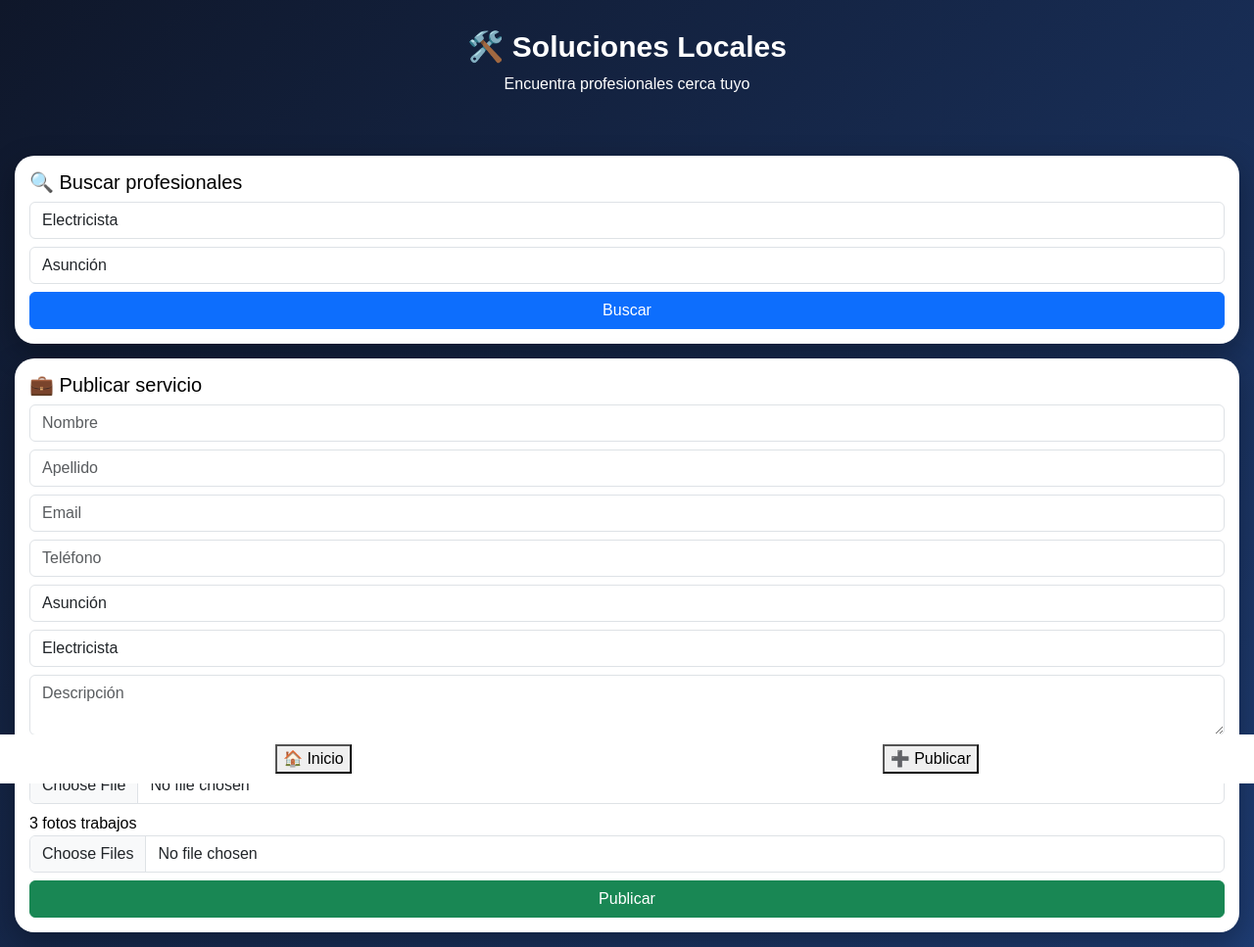
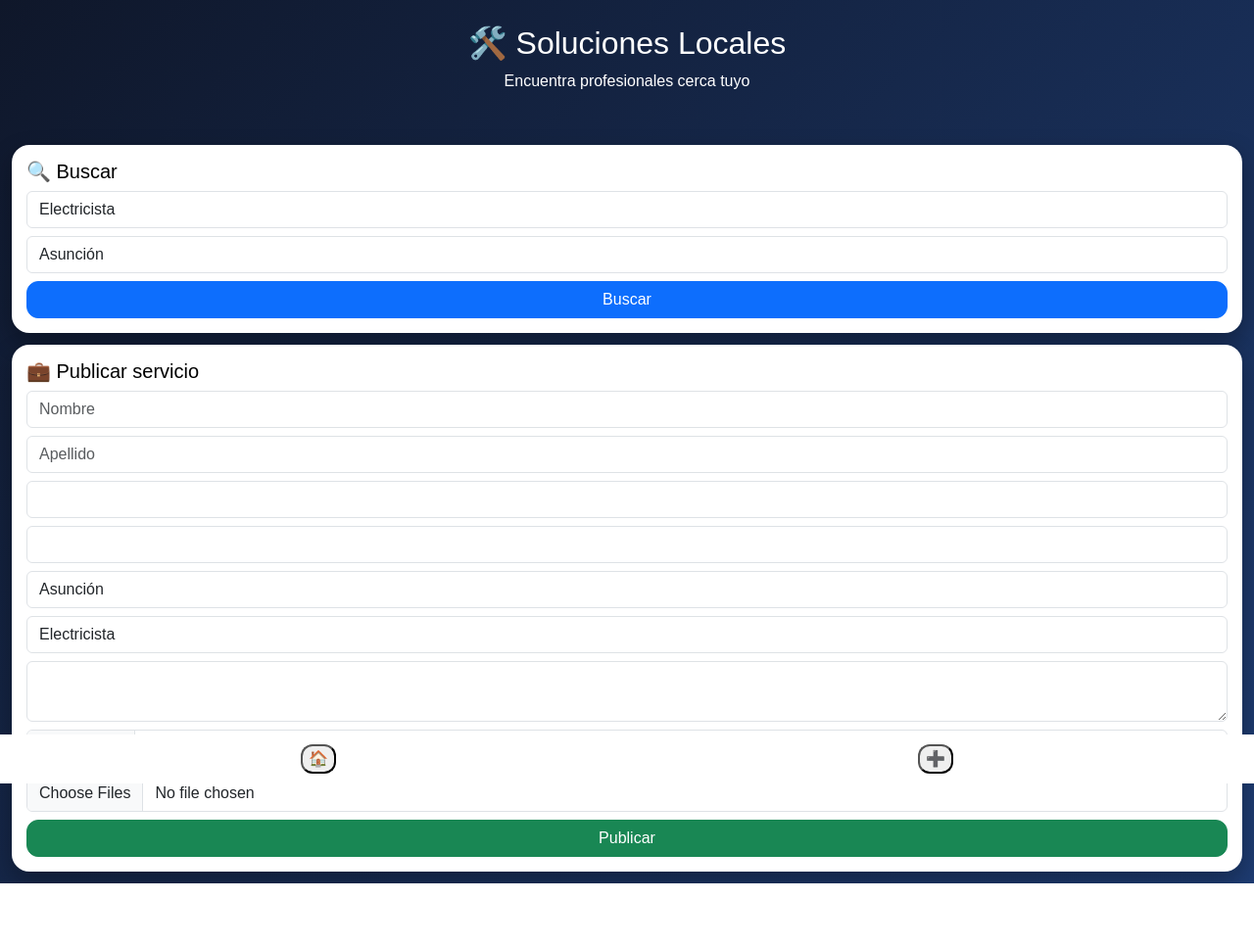
Before and after one commit to RaulBaez182/soluciones-locales, a Flask app: page / in a window 1280 px wide. Shown: the whole page at 98% size. After the commit the page ends 902 px from the top, so only its background shows below. Run offline with Flask 3, Linux system fonts and the light colour scheme.

Commit message:
Update index.html

```diff
--- a/templates/index.html
+++ b/templates/index.html
@@ -15,42 +15,44 @@
 
 .hero{
 text-align:center;
-    padding:30px;
-}
-
-.hero h1{
-    font-size:30px;
-    font-weight:bold;
+padding:25px;
 }
 
 .cardx{
 background:white;
 color:black;
-    border-radius:20px;
+border-radius:18px;
 padding:15px;
-    margin:15px;
-    box-shadow:0 10px 30px rgba(0,0,0,0.3);
+margin:12px;
+box-shadow:0 10px 25px rgba(0,0,0,0.3);
 }
 
 .perfil{
-    width:80px;
-    height:80px;
+width:70px;
+height:70px;
 border-radius:50%;
 object-fit:cover;
 }
 
-.galeria img{
+.badge{
+background:#1e3c72;
+color:white;
+padding:5px 10px;
+border-radius:10px;
+}
+
+.gal img{
 width:100%;
 height:90px;
 object-fit:cover;
 border-radius:10px;
 }
 
-.badge{
-    background:#1e3c72;
+button{
+border-radius:12px !important;
 }
 
-.navbar{
+.nav{
 position:fixed;
 bottom:0;
 width:100%;
@@ -65,20 +67,20 @@
 <body>
 
 <div class="hero">
-    <h1>🛠️ Soluciones Locales</h1>
+<h2>🛠️ Soluciones Locales</h2>
 <p>Encuentra profesionales cerca tuyo</p>
 </div>
 
 <div class="cardx">
-<h5>🔍 Buscar profesionales</h5>
+<h5>🔍 Buscar</h5>
 
 <select id="oficio" class="form-control mb-2"></select>
 <select id="ciudad" class="form-control mb-2"></select>
 
-<button onclick="buscar()" class="btn btn-primary w-100">
-Buscar
-</button>
+<button onclick="buscar()" class="btn btn-primary w-100">Buscar</button>
 </div>
+
+<div id="resultados"></div>
 
 <div class="cardx">
 <h5>💼 Publicar servicio</h5>
@@ -87,76 +89,64 @@
 
 <input name="nombre" class="form-control mb-2" placeholder="Nombre">
 <input name="apellido" class="form-control mb-2" placeholder="Apellido">
-<input name="email" class="form-control mb-2" placeholder="Email">
-<input name="telefono" class="form-control mb-2" placeholder="Teléfono">
+<input name="email" class="form-control mb-2">
+<input name="telefono" class="form-control mb-2">
 
 <select name="ciudad" id="ciudad2" class="form-control mb-2"></select>
 <select name="oficio" id="oficio2" class="form-control mb-2"></select>
 
-<textarea name="descripcion" class="form-control mb-2" placeholder="Descripción"></textarea>
+<textarea name="descripcion" class="form-control mb-2"></textarea>
 
-<label>Foto perfil</label>
 <input type="file" name="perfil" class="form-control mb-2">
-
-<label>3 fotos trabajos</label>
 <input type="file" name="trabajos" multiple class="form-control mb-2">
 
 <button class="btn btn-success w-100">Publicar</button>
-
 </form>
 </div>
 
-<div id="resultados"></div>
-
-<div class="navbar">
-<button onclick="scroll(0,0)">🏠 Inicio</button>
-<button onclick="document.getElementById('form').scrollIntoView()">➕ Publicar</button>
+<div class="nav">
+<button onclick="scroll(0,0)">🏠</button>
+<button onclick="document.getElementById('form').scrollIntoView()">➕</button>
 </div>
 
 <script>
 
 async function init(){
+let o = await (await fetch("/categorias")).json()
+let c = await (await fetch("/ciudades")).json()
 
-let o = await fetch("/categorias")
-o = await o.json()
-
-let c = await fetch("/ciudades")
-c = await c.json()
-
-for(let s of [oficio, oficio2]){
-    s.innerHTML = o.map(x => `<option>${x}</option>`).join("")
-}
-
-for(let s of [ciudad, ciudad2]){
-    s.innerHTML = c.map(x => `<option>${x}</option>`).join("")
-}
-
+oficio.innerHTML = oficio2.innerHTML = o.map(x=>`<option>${x}</option>`).join("")
+ciudad.innerHTML = ciudad2.innerHTML = c.map(x=>`<option>${x}</option>`).join("")
 }
 
 async function buscar(){
 
-let r = await fetch(`/buscar?oficio=${oficio.value}&ciudad=${ciudad.value}`)
-r = await r.json()
+let r = await (await fetch(`/buscar?oficio=${oficio.value}&ciudad=${ciudad.value}`)).json()
 
-resultados.innerHTML = ""
+resultados.innerHTML=""
 
-r.forEach(x => {
+r.forEach(x=>{
 
 resultados.innerHTML += `
 <div class="cardx">
 
 <img src="${x.perfil}" class="perfil">
+<h4>${x.nombre}</h4>
 
-<h4>${x.nombre}</h4>
 <span class="badge">${x.oficio}</span>
 <p>${x.descripcion}</p>
 <p>📍 ${x.ciudad}</p>
-<p>📞 ${x.telefono}</p>
+<p>⭐ ${x.rating}</p>
 
-<div class="row galeria">
-${x.imagenes.filter(i=>i).map(i =>
-`<div class="col-4"><img src="${i}"></div>`
-).join("")}
+<a class="btn btn-success w-100"
+href="https://wa.me/${x.telefono}">
+💬 WhatsApp
+</a>
+
+<div class="row gal mt-2">
+${x.imagenes.filter(i=>i).map(i=>`
+<div class="col-4"><img src="${i}"></div>
+`).join("")}
 </div>
 
 </div>
@@ -165,22 +155,15 @@
 
 }
 
-form.onsubmit = async e => {
+form.onsubmit = async e=>{
 e.preventDefault()
-
 let fd = new FormData(form)
-
-await fetch("/register", {
-method:"POST",
-body:fd
-})
-
-alert("Publicado con éxito 🚀")
+await fetch("/register",{method:"POST",body:fd})
+alert("Publicado 🚀")
 form.reset()
 }
 
 init()
-
 </script>
 
 </body>
```
Lines whose indentation alone changed are shown as unchanged.
